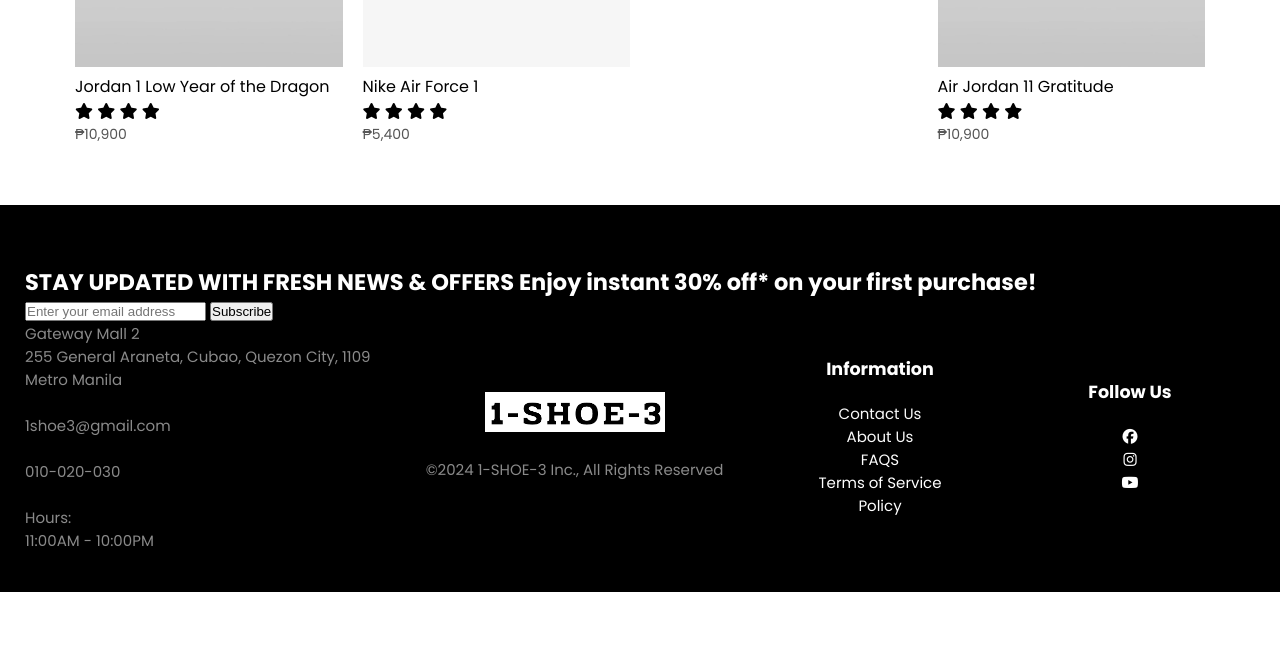
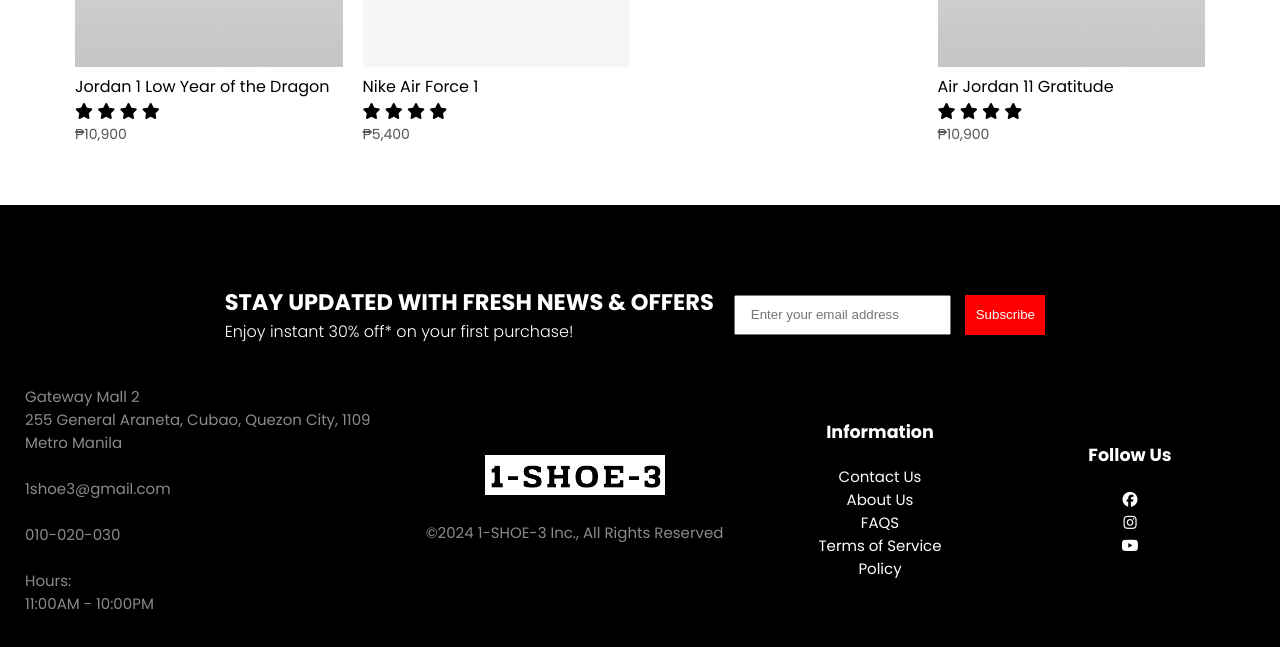
Before and after one commit to robertbernie/robertbernie.github.io, a plain HTML site: page index.html in a window 1280 px wide. Shown: the part 2920-3567 px from the top of the page. Before the commit the page ends 3512 px from the top, so only its background shows below. Drawn offline with Linux system fonts and the light colour scheme.

Commit message:
added css

```diff
--- a/style.css
+++ b/style.css
@@ -218,6 +218,58 @@
 ul{
     list-style-type: none;
 }
+
+
+
+.newsletter{
+    display: flex;
+    align-items: center;
+    justify-content: center;
+    flex-wrap: wrap;
+    margin-bottom: 20px;
+}
+
+.newsletter h2{
+    display: flex;
+    flex-direction: column;
+}
+
+.newsletter span:nth-child(2){
+    font-size: 16px;
+    font-weight: 300;
+}
+
+.newsletter form{
+    margin: 20px 10px;
+}
+
+.newsletter form input{
+    height: 40px;
+    width: 17vw;
+    padding: 0 15px;
+    outline: none;
+    margin: 10px;
+}
+
+.newsletter form button{
+    height: 40px;
+    width: 5rem;
+    color: white;
+    background-color: red;
+    border: none;
+    cursor: pointer;
+}
+
+.newsletter form button:hover{
+    background: #563434;
+}
+
+
+
+
+
+
+
 
 /*---------- burger -------*/
 
```
